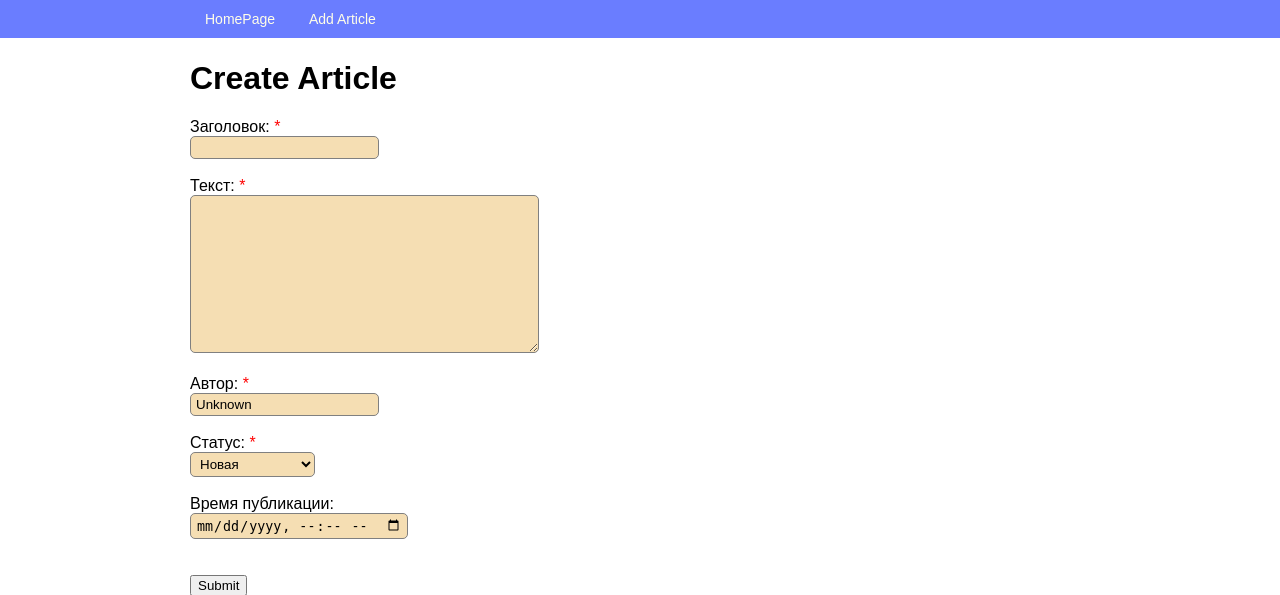
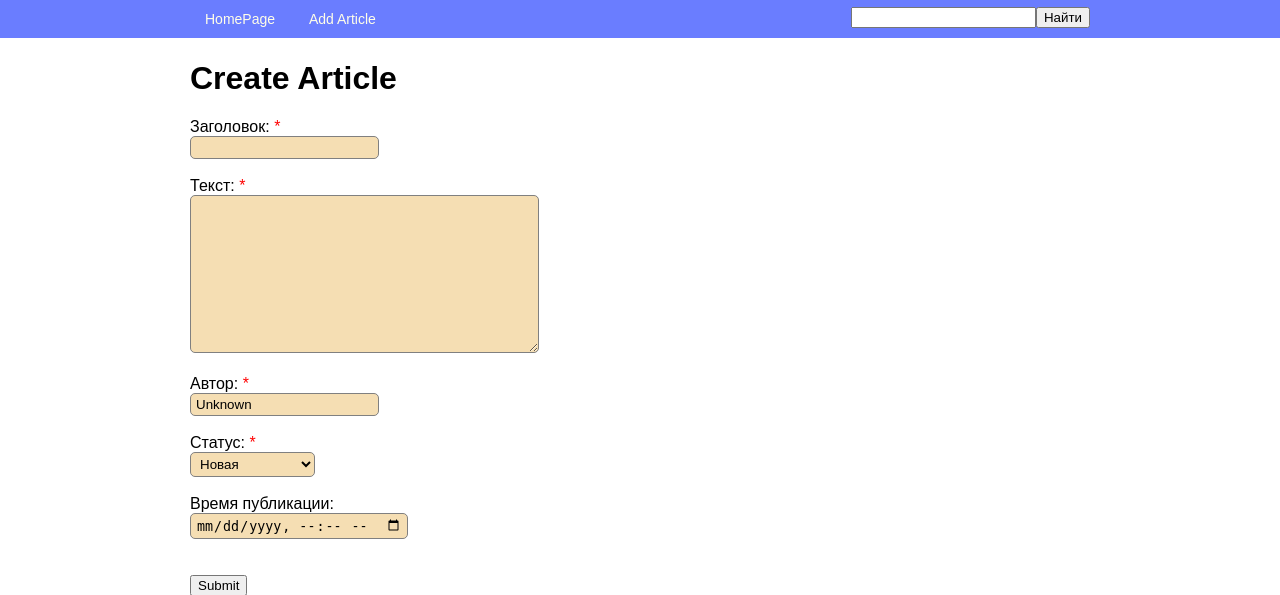
Before and after one commit to Colorados/Hello_Django_45_Articles, a Django app: page /articles/add/ in a window 1280 px wide. Shown: the top 595 px of the page. Run offline with Django 3.2, Linux system fonts and the light colour scheme; some libraries are stand-ins or nearby versions.

Commit message:
Добавлена поиск по статьям

```diff
--- a/source/webapp/static/css/style.css
+++ b/source/webapp/static/css/style.css
@@ -77,3 +77,8 @@ body {
 .star {
     color: red;
 }
+
+.search {
+    display: inline-block;
+    float: right;
+}
--- a/source/webapp/templates/base.html
+++ b/source/webapp/templates/base.html
@@ -18,6 +18,12 @@
            <li><a href="{% url 'article_create' %}">Add Article</a></li>
            {% block menu %}  {% endblock %}
        </ul>
+       <div class="search">
+           <form action="" method="GET">
+               <input type="text" name="search">
+               <input type="submit" value="Найти">
+           </form>
+       </div>
    </div>
 </nav>
 <div class="container">
--- a/source/webapp/views.py
+++ b/source/webapp/views.py
@@ -14,6 +14,9 @@ class IndexView(View):
             data = Article.objects.all()
         else:
             data = Article.objects.filter(status='moderated')
+        search = request.GET.get('search')
+        if search:
+            data = data.filter(title__icontains=search)
         return render(request, 'index.html', context={
             'articles': data
         })
```
